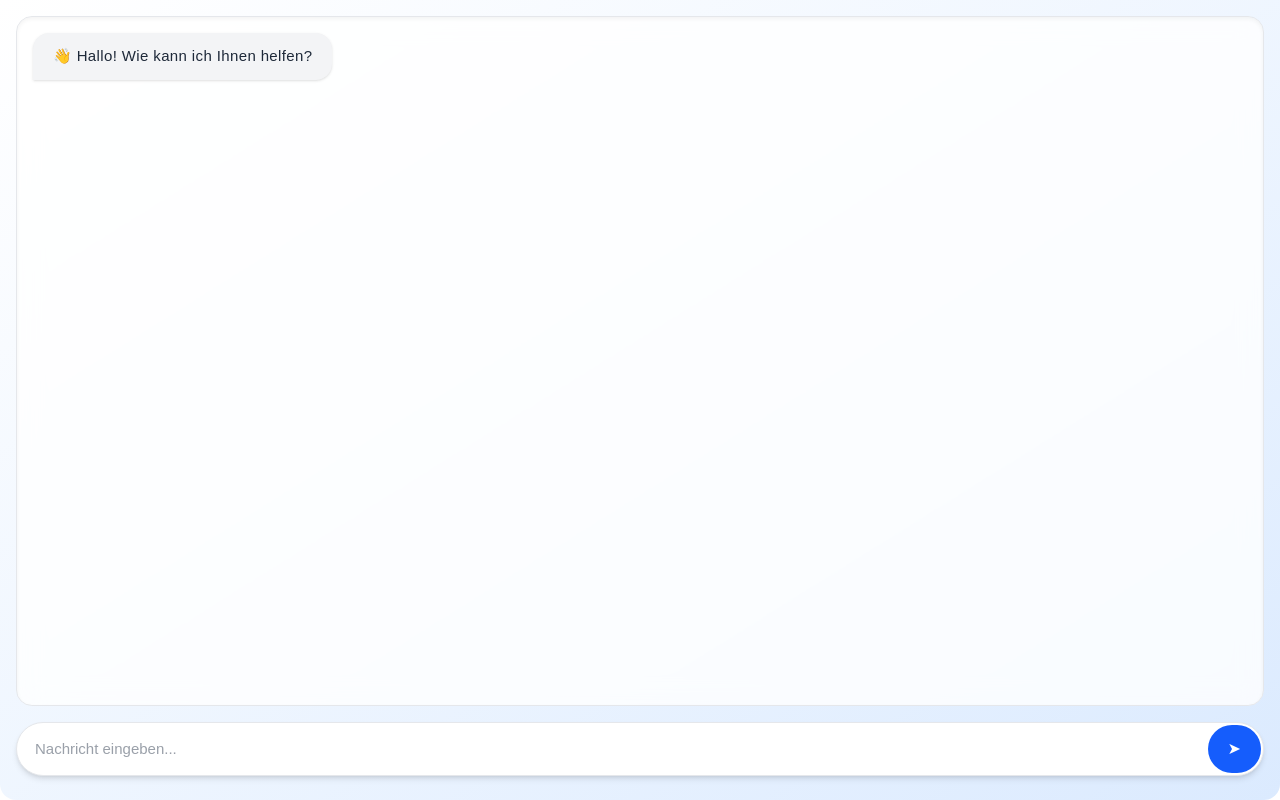
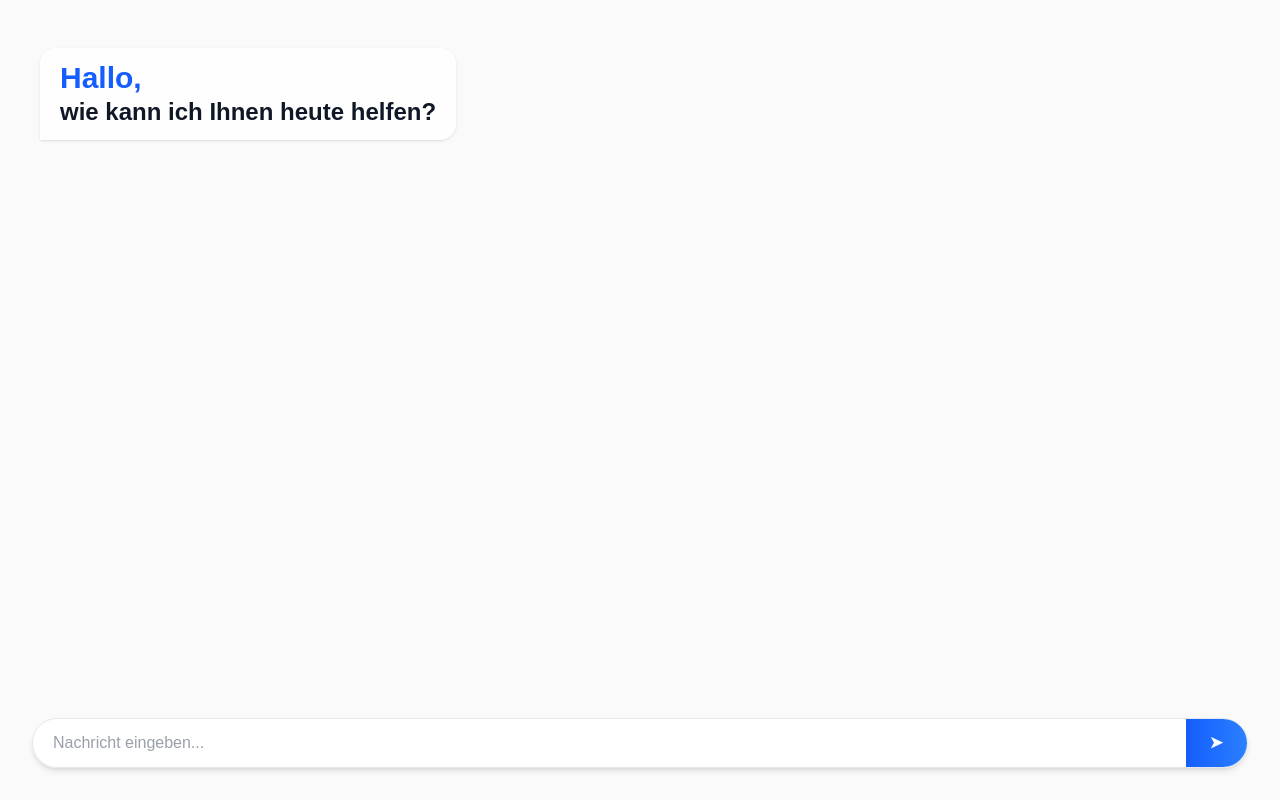
Before and after one commit to SamuelBrunner1/bachelorarbeit_ueben, a Next.js app: page /chatbot in a window 1280 px wide. Built offline with nearby package versions, Linux system fonts and the light colour scheme.

Commit message:
design + ...

```diff
--- a/app/chatbot/page.tsx
+++ b/app/chatbot/page.tsx
@@ -1,43 +1,47 @@
 "use client";
-import { useState, useEffect, useRef } from "react";
+import { useState, useEffect, useRef, ReactNode } from "react";
+
+interface Message {
+  sender: string;
+  text: string | ReactNode;
+}
 
 export default function ChatbotPage() {
-  const [messages, setMessages] = useState<{ sender: string; text: string }[]>([]);
+  const [messages, setMessages] = useState<Message[]>([]);
   const [input, setInput] = useState("");
-  const [keyboardVisible, setKeyboardVisible] = useState(false);
+  const [isTyping, setIsTyping] = useState(false);
   const messagesEndRef = useRef<HTMLDivElement | null>(null);
 
-  // Begrüßung beim Start
+  // 🟦 Begrüßung beim Start – wie bei Magenta, aber in Blau
   useEffect(() => {
-    setMessages([{ sender: "Bot", text: "👋 Hallo! Wie kann ich Ihnen helfen?" }]);
+    setMessages([
+      {
+        sender: "Bot",
+        text: (
+          <div className="leading-snug animate-fadeIn">
+            <span className="text-blue-600 font-bold text-3xl">Hallo,</span>
+            <br />
+            <span className="text-gray-900 text-2xl font-semibold">
+              wie kann ich Ihnen heute helfen?
+            </span>
+          </div>
+        ),
+      },
+    ]);
   }, []);
 
-  // Automatisch nach unten scrollen bei neuer Nachricht
+  // 📜 Scroll automatisch ans Ende bei neuer Nachricht
   useEffect(() => {
     messagesEndRef.current?.scrollIntoView({ behavior: "smooth" });
   }, [messages]);
 
-  // Keyboard-Erkennung (Mobile)
-  useEffect(() => {
-    const handleResize = () => {
-      // Prüft, ob sich das Fenster durch die Tastatur sichtbar verkleinert hat
-      if (window.innerHeight < document.documentElement.clientHeight - 150) {
-        setKeyboardVisible(true);
-      } else {
-        setKeyboardVisible(false);
-      }
-    };
-
-    window.addEventListener("resize", handleResize);
-    return () => window.removeEventListener("resize", handleResize);
-  }, []);
-
-  // Nachricht senden
+  // ✉️ Nachricht senden
   const sendMessage = async () => {
     if (!input.trim()) return;
     const userMessage = { sender: "Du", text: input };
     setMessages((prev) => [...prev, userMessage]);
     setInput("");
+    setIsTyping(true);
 
     try {
       const res = await fetch("/api/chat", {
@@ -47,68 +51,86 @@ export default function ChatbotPage() {
       });
       const data = await res.json();
       const botMessage = { sender: "Bot", text: data.reply || "..." };
+      await new Promise((r) => setTimeout(r, 600)); // kleine Tippverzögerung
       setMessages((prev) => [...prev, botMessage]);
     } catch {
       setMessages((prev) => [
         ...prev,
         { sender: "Bot", text: "⚠️ Der Chatbot ist momentan nicht erreichbar." },
       ]);
+    } finally {
+      setIsTyping(false);
     }
   };
 
   return (
 <div
-      className={`flex flex-col h-screen bg-gradient-to-br from-white via-blue-50 to-blue-100
-                  text-gray-800 p-4 rounded-b-2xl transition-all duration-300
-                  ${keyboardVisible ? "pb-24" : "pb-6"}`}
+  className="flex flex-col h-screen bg-[#fafafa] text-gray-800 p-6 md:p-8 transition-all duration-500"
   style={{ minHeight: "100vh" }}
+
 >
-      {/* Nachrichtenbereich */}
+
+
+      {/* HEADER – minimalistisch */}
+      <div className="flex items-center justify-between mb-2">
+
+        <button
+          onClick={() => window.history.back()}
+          className="text-gray-400 hover:text-gray-600 text-2xl leading-none transition"
+        >
+
+        </button>
+      </div>
+
+      {/* CHAT-BEREICH */}
       <div
-        className="flex-1 overflow-y-auto mb-4 space-y-3 p-3 sm:p-4
-                   bg-white/80 backdrop-blur-md border border-gray-200
-                   rounded-2xl shadow-inner scroll-smooth"
+        className="flex-1 overflow-y-auto mb-4 space-y-4 p-2 scroll-smooth transition-all duration-300"
       >
         {messages.map((m, i) => (
+          <div key={i} className={`flex ${m.sender === "Du" ? "justify-end" : "justify-start"}`}>
             <div
-            key={i}
-            className={`flex ${m.sender === "Du" ? "justify-end" : "justify-start"}`}
-          >
-         <div
-className={`px-5 py-3 rounded-2xl text-[16px] md:text-[15px] leading-[1.5] tracking-wide max-w-[80%] shadow-sm ${
+              className={`px-5 py-3 rounded-2xl max-w-[85%] text-[17px] leading-relaxed shadow-sm transition-all duration-200 ${
                 m.sender === "Du"
                   ? "bg-gradient-to-r from-blue-600 to-blue-500 text-white rounded-br-none shadow-md"
-      : "bg-gray-100 text-gray-800 rounded-bl-none shadow-inner"
+                  : "bg-white/80 text-gray-800 backdrop-blur-sm rounded-bl-none shadow-sm"
               }`}
             >
               {m.text}
             </div>
-
           </div>
         ))}
-        {/* Scroll-Anker */}
+
+        {/* Tipp-Animation */}
+        {isTyping && (
+          <div className="flex justify-start">
+            <div className="flex items-center gap-2 px-4 py-3 bg-white/80 border border-gray-200 rounded-2xl rounded-bl-none shadow-sm">
+              <span className="w-2 h-2 bg-gray-400 rounded-full animate-bounce [animation-delay:-0.2s]"></span>
+              <span className="w-2 h-2 bg-gray-400 rounded-full animate-bounce [animation-delay:-0.1s]"></span>
+              <span className="w-2 h-2 bg-gray-400 rounded-full animate-bounce"></span>
+            </div>
+          </div>
+        )}
+
         <div ref={messagesEndRef} />
       </div>
 
-      {/* Eingabebereich */}
+      {/* EINGABE-FELD */}
       <div
-        className="flex items-center bg-white border border-gray-200
-                   rounded-full overflow-hidden shadow-md p-[2px]
-                   transition-all duration-300"
+        className="flex items-center bg-white/90 backdrop-blur-md border border-gray-200
+                   rounded-full overflow-hidden shadow-md focus-within:ring-2 focus-within:ring-blue-400 transition-all duration-300"
       >
         <input
           value={input}
           onChange={(e) => setInput(e.target.value)}
           onKeyDown={(e) => e.key === "Enter" && sendMessage()}
           placeholder="Nachricht eingeben..."
-          className="flex-1 bg-transparent px-4 py-3 text-[17px] md:text-[15px]
-                     text-gray-700 focus:outline-none"
+          className="flex-1 bg-transparent px-5 py-3 text-gray-700 text-[16px] focus:outline-none"
         />
+
         <button
           onClick={sendMessage}
-          className="bg-blue-600 hover:bg-blue-700 text-white
-                     px-5 py-3 font-medium transition rounded-full
-                     active:scale-95"
+          className="bg-gradient-to-r from-blue-600 to-blue-500 hover:from-blue-700 hover:to-blue-600
+                     text-white px-6 py-3 font-semibold transition-all duration-300 active:scale-95"
         >
           ➤
         </button>
@@ -116,3 +138,5 @@ className={`px-5 py-3 rounded-2xl text-[16px] md:text-[15px] leading-[1.5] track
     </div>
   );
 }
+
+/* 🔹 Kleine Fade-In Animation */
--- a/app/page.tsx
+++ b/app/page.tsx
@@ -200,7 +200,7 @@ burgerBtn?.addEventListener("click", () => {
                  px-6 py-3 md:px-8 md:py-3.5 rounded-xl font-semibold shadow-lg
                  hover:shadow-xl hover:bg-blue-700 transition-all duration-300 mb-12"
     >
-      💬 ImmoBot starten
+      💬 AI Assistent starten
     </a>
   </div>
 </section>
--- a/components/ChatWidget.tsx
+++ b/components/ChatWidget.tsx
@@ -58,7 +58,7 @@ export default function ChatWidget() {
     <div className="flex items-center justify-between px-5 py-4 border-b border-blue-100 bg-gradient-to-r from-blue-50 via-white to-blue-50/80 shadow-sm backdrop-blur-sm">
       <div className="flex-1 text-center relative">
         <h2 className="text-lg font-semibold text-gray-800 tracking-wide">
-          ImmoBot
+          AI Assistent
         </h2>
         {/* Blauer Akzentbalken unter Titel */}
         <span className="absolute -bottom-[2px] left-1/2 w-6 h-[2px] bg-blue-600 rounded-full -translate-x-1/2"></span>
@@ -91,7 +91,7 @@ export default function ChatWidget() {
     {/* Header */}
 <div className="flex justify-between items-center px-5 py-3 border-b border-blue-100 bg-gradient-to-r from-blue-50 via-white to-blue-50/80 shadow-sm">
   <div className="flex-1 text-center relative">
-    <h2 className="text-lg font-semibold text-gray-800 tracking-wide">ImmoBot</h2>
+    <h2 className="text-lg font-semibold text-gray-800 tracking-wide">AI Assistent</h2>
     <span className="absolute -bottom-[2px] left-1/2 w-6 h-[2px] bg-blue-600 rounded-full -translate-x-1/2"></span>
   </div>
   <button
```
Lines whose indentation alone changed are shown as unchanged.
